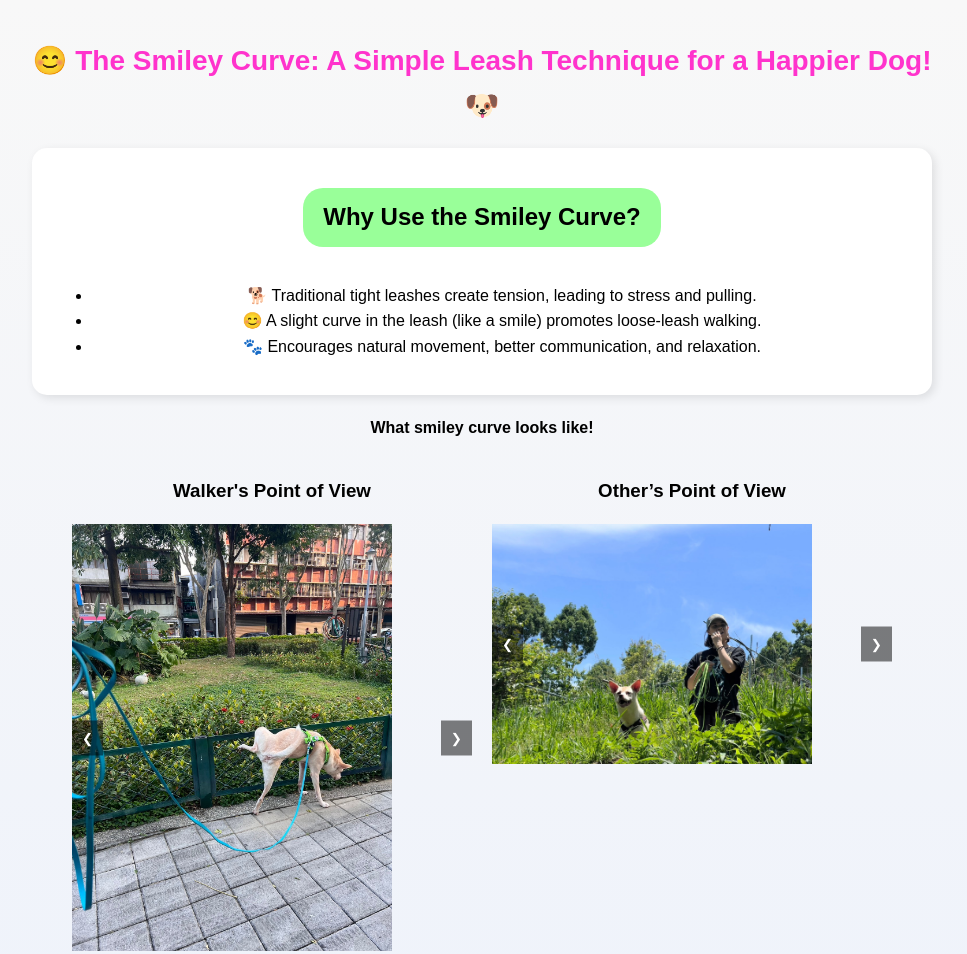
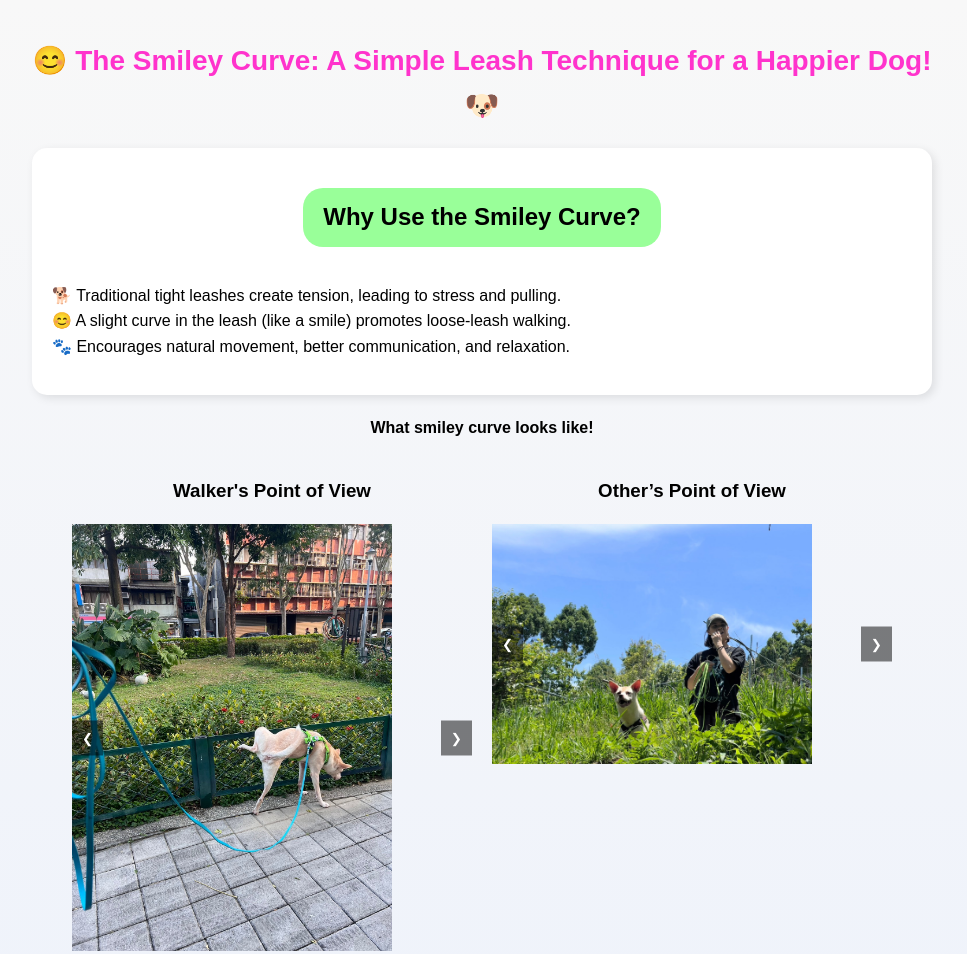
Before and after one commit to Tina-Lin-WorkingOverTime/IDTE, a plain HTML site: page Index.html in a window 1280 px wide. Shown: the top 954 px of the page, without its empty margins (158-1125 px from the left). Drawn offline with Linux system fonts and the light colour scheme; a small style sheet from the web is missing.

Commit message:
Update Index.html

```diff
--- a/Index.html
+++ b/Index.html
@@ -34,6 +34,16 @@
             border-radius: 15px;
             box-shadow: 3px 3px 10px rgba(0, 0, 0, 0.1);
         }
+	    .section ul {
+    text-align: left;
+    list-style-position: inside; /* Ensures alignment */
+    padding-left: 0; /* Removes default padding */
+}
+
+.section li {
+    display: flex;
+    align-items: center;
+}
 		.carousel-container {
     display: flex;
     justify-content: center;
```
